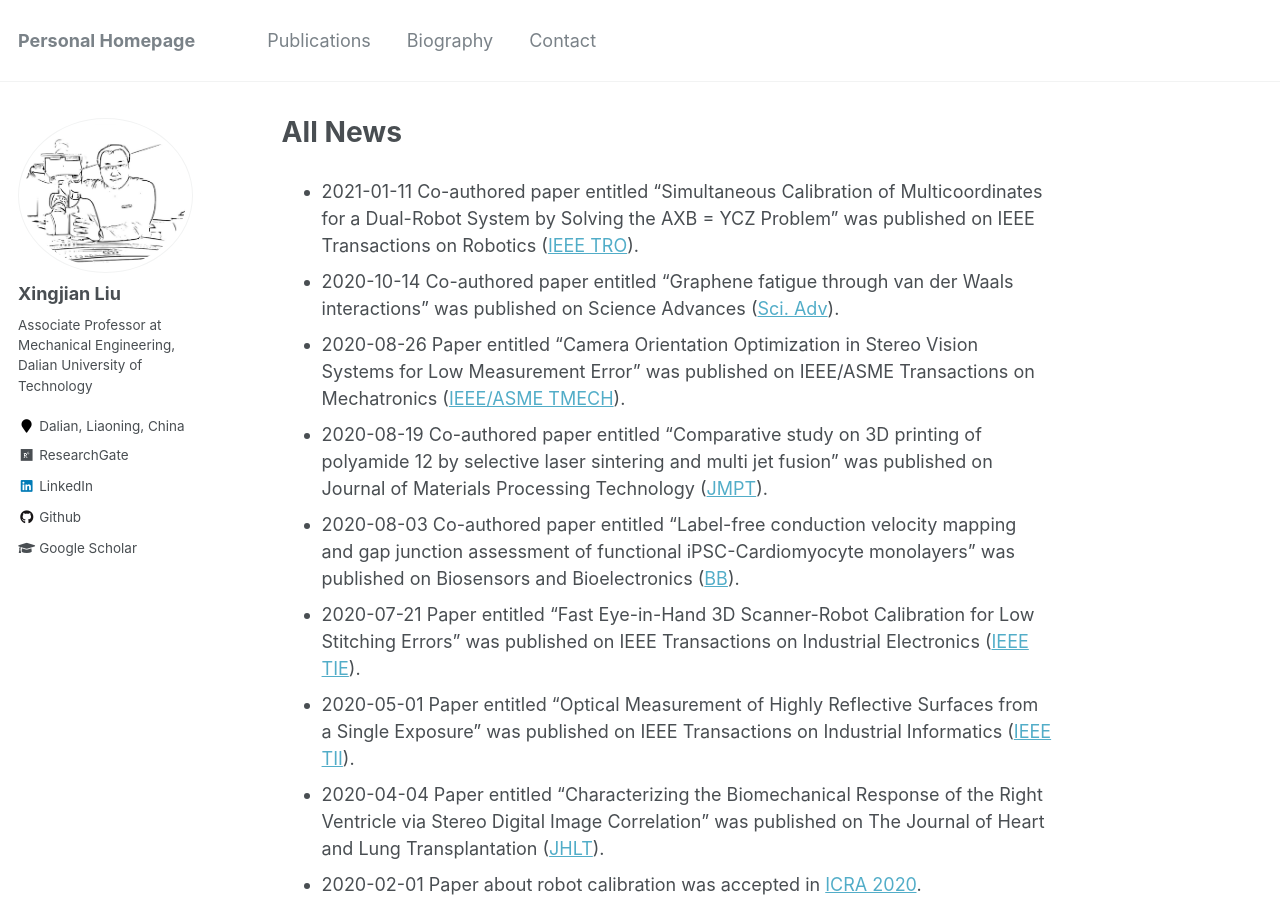
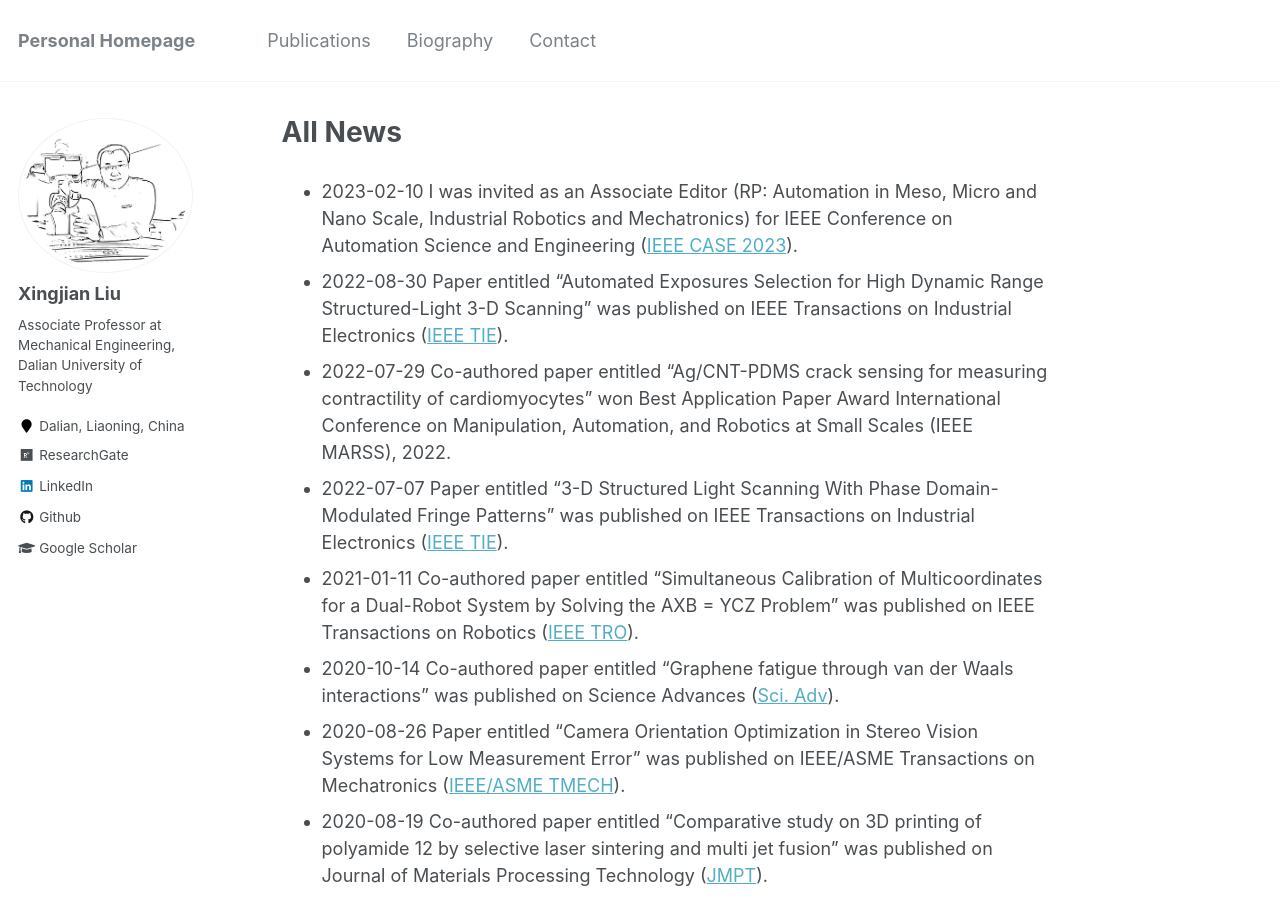
Before and after one commit to xingjianliu/xingjianliu.github.io, a Jekyll site: the page built from _pages/news.md, in a window 1280 px wide and 900 px high. Built offline with Jekyll 4.4.1, drawn with Linux system fonts in a browser that asks for light colours.

Commit message:
Update news.md

```diff
--- a/_pages/news.md
+++ b/_pages/news.md
@@ -3,6 +3,10 @@ title: "All News"
 permalink: /news/
 author_profile: true
 ---
+* 2023-02-10 I was invited as an Associate Editor (RP: Automation in Meso, Micro and Nano Scale, Industrial Robotics and Mechatronics) for IEEE Conference on Automation Science and Engineering ([IEEE CASE 2023](https://case2023.org/)).
+* 2022-08-30 Paper entitled "Automated Exposures Selection for High Dynamic Range Structured-Light 3-D Scanning" was published on IEEE Transactions on Industrial Electronics ([IEEE TIE](https://doi.org/10.1109/TIE.2022.3201318)).
+* 2022-07-29 Co-authored paper entitled "Ag/CNT-PDMS crack sensing for measuring contractility of cardiomyocytes" won Best Application Paper Award International Conference on Manipulation, Automation, and Robotics at Small Scales (IEEE MARSS), 2022.
+* 2022-07-07 Paper entitled "3-D Structured Light Scanning With Phase Domain-Modulated Fringe Patterns" was published on IEEE Transactions on Industrial Electronics ([IEEE TIE](https://doi.org/10.1109/TIE.2022.3187597)).
 * 2021-01-11 Co-authored paper entitled "Simultaneous Calibration of Multicoordinates for a Dual-Robot System by Solving the AXB = YCZ Problem" was published on IEEE Transactions on Robotics ([IEEE TRO](https://doi.org/10.1109/TRO.2020.3043688)).
 * 2020-10-14 Co-authored paper entitled "Graphene fatigue through van der Waals interactions" was published on Science Advances ([Sci. Adv](https://doi.org/10.1126/sciadv.abb1335)).
 * 2020-08-26 Paper entitled "Camera Orientation Optimization in Stereo Vision Systems for Low Measurement Error" was published on IEEE/ASME Transactions on Mechatronics  ([IEEE/ASME TMECH](https://doi.org/10.1109/TMECH.2020.3019305)).
```
